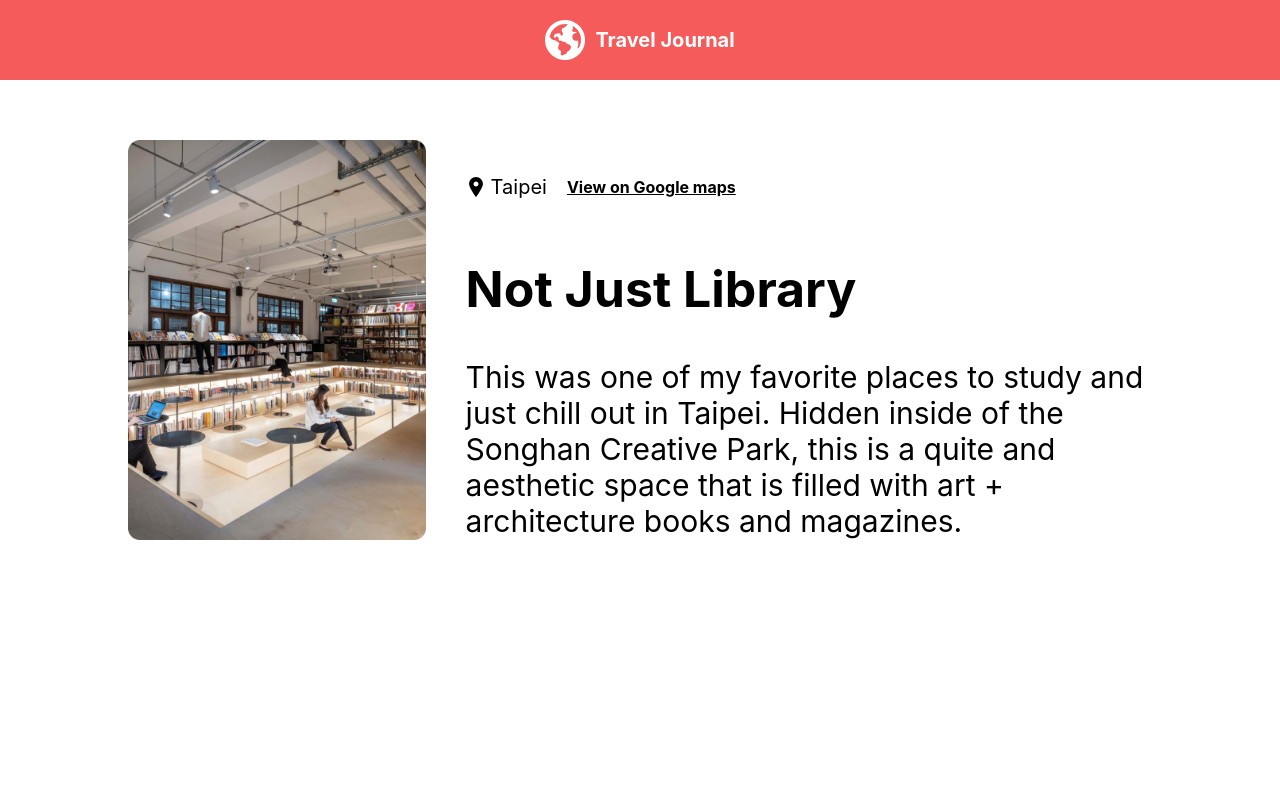
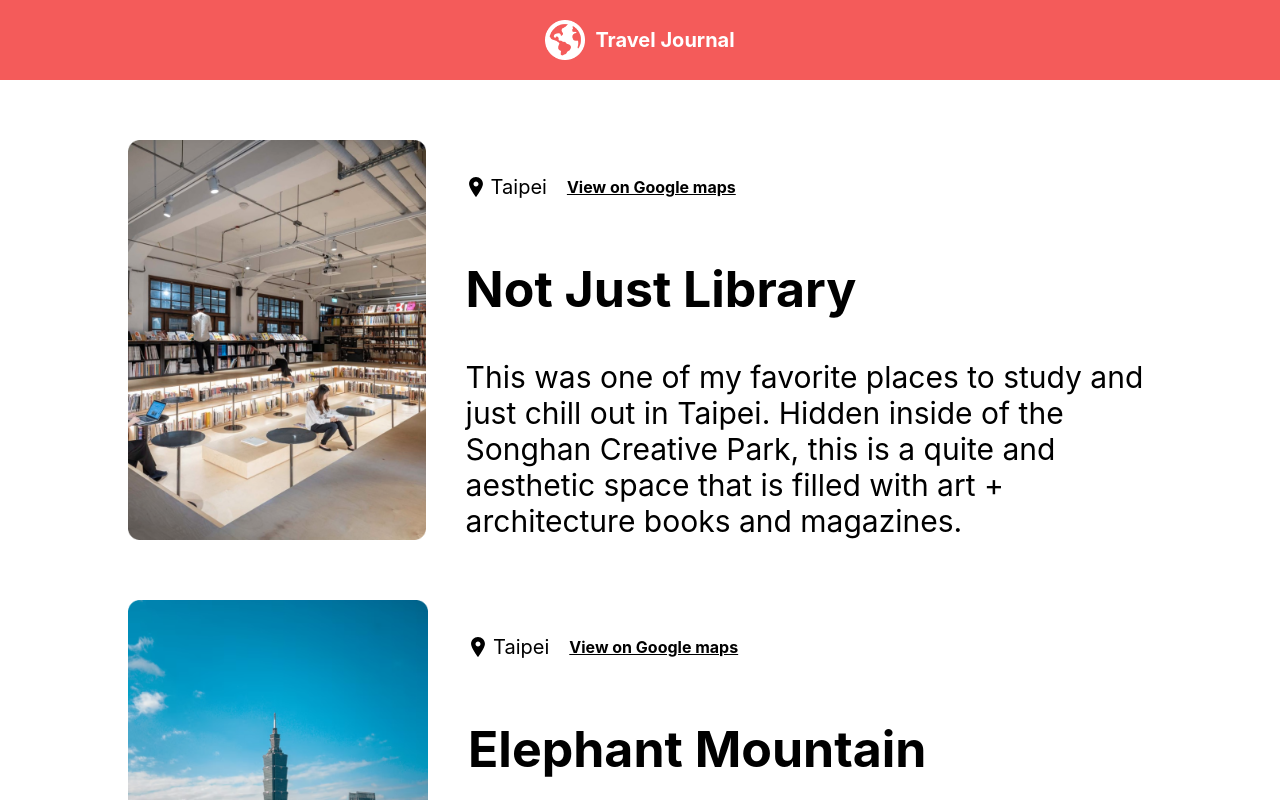
Before and after one commit to EmilsValdmanis/React-Project2, a React (Vite) app: page / in a window 1280 px wide. Shown: the top 800 px of the page. Built offline with nearby package versions, Linux system fonts and the light colour scheme.

Commit message:
Using given data displayed all cards

```diff
--- a/src/App.jsx
+++ b/src/App.jsx
@@ -1,19 +1,24 @@
 import "./App.css";
 import Card from "../components/Card";
 import Navbar from "../components/Navbar";
-// import data from "./data";
+import data from "./data";
 
 function App() {
+  const cards = data.map((card) => (
+    <Card
+      key={card.image}
+      image={card.image}
+      title={card.title}
+      location={card.location}
+      googleMap={card.googleMap}
+      description={card.description}
+    />
+  ));
+  console.log(cards);
   return (
     <div>
       <Navbar />
-      <Card
-        image="library.png"
-        title="Not Just Library"
-        location="Taipei"
-        googleMap="https://g.page/NotJustLibrary?share"
-        description="This was one of my favorite places to study and just chill out in Taipei. Hidden inside of the Songhan Creative Park, this is a quite and aesthetic space that is filled with art + architecture books and magazines."
-      />
+      {cards}
     </div>
   );
 }
```
